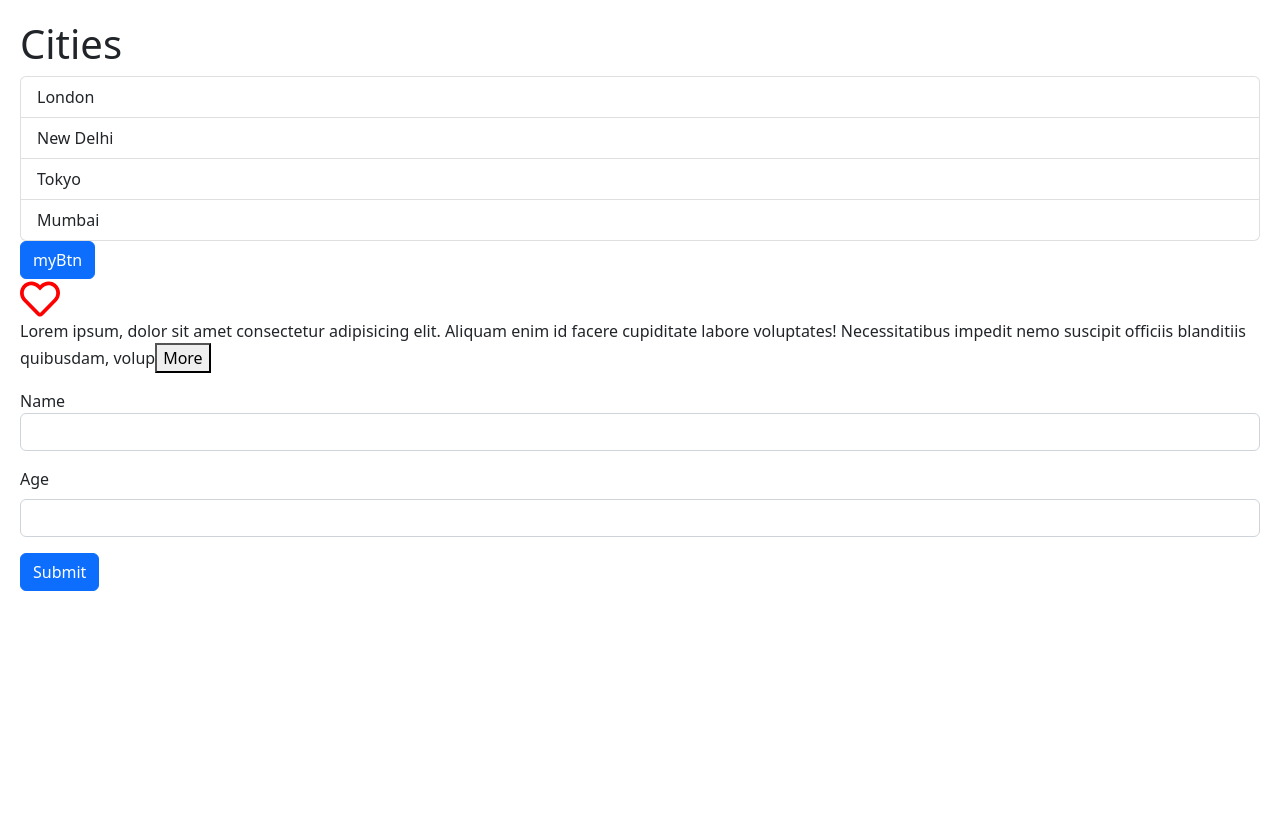
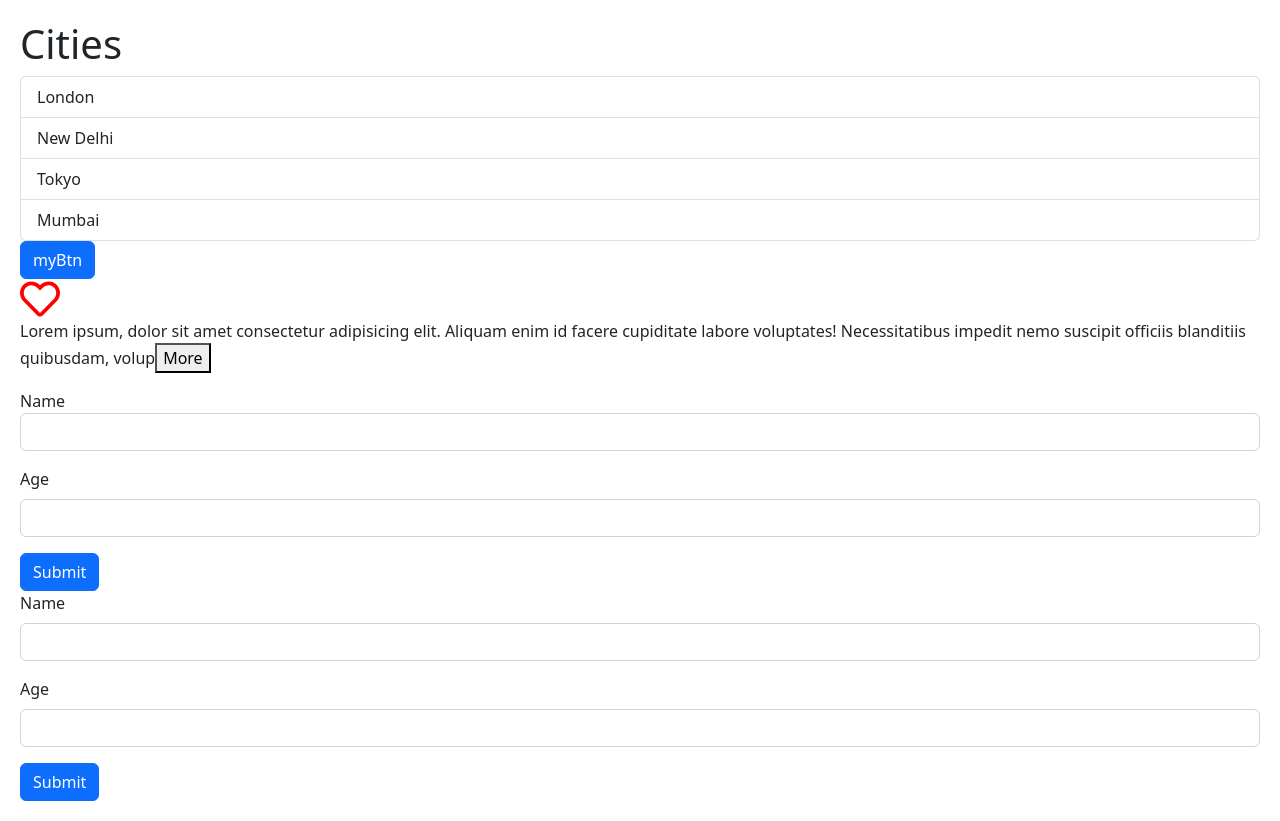
Before and after one commit to YashdeepN/react-ts-01, a React (Vite) app in the folder react-app/: page / in a window 1280 px wide. Before the commit the page ends 800 px from the top, so only its background shows below. Built offline with nearby package versions, Linux system fonts and the light colour scheme.

Commit message:
Schema Based validation markup

```diff
--- a/react-app/src/App.tsx
+++ b/react-app/src/App.tsx
@@ -5,6 +5,7 @@
 import Like from "./components/Like";
 import ExpandableText from "./components/ExpandableText";
 import ReactHookForm from "./components/ReactHookForm";
+import SchemaValidation from "./components/SchemaValidation";
 
 const App = () => {
   const items = ["London", "New Delhi", "Tokyo", "Mumbai"];
@@ -49,6 +50,7 @@
       <ControlledForm /> */}
 
       <ReactHookForm />
+      <SchemaValidation />
     </>
   );
 };
--- a/react-app/src/components/SchemaValidation.tsx
+++ b/react-app/src/components/SchemaValidation.tsx
@@ -1,7 +1,42 @@
-import React from "react";
+import { useForm } from "react-hook-form";
+
+interface FormData {
+  name: string;
+  age: number;
+}
 
 const SchemaValidation = () => {
-  return <div>SchemaValidation</div>;
+  const { register, handleSubmit } = useForm<FormData>();
+
+  return (
+    <form onSubmit={handleSubmit((data) => console.log(data))}>
+      <div className="mb-3">
+        <label htmlFor="name" className="form-label">
+          Name
+        </label>
+        <input
+          {...register("name")}
+          type="text"
+          id="name"
+          className="form-control"
+        />
+      </div>
+      <div className="mb-3">
+        <label htmlFor="age" className="form-label">
+          Age
+        </label>
+        <input
+          {...register("age")}
+          type="number"
+          id="age"
+          className="form-control"
+        />
+      </div>
+      <button type="submit" className="btn btn-primary">
+        Submit
+      </button>
+    </form>
+  );
 };
 
 export default SchemaValidation;
```
